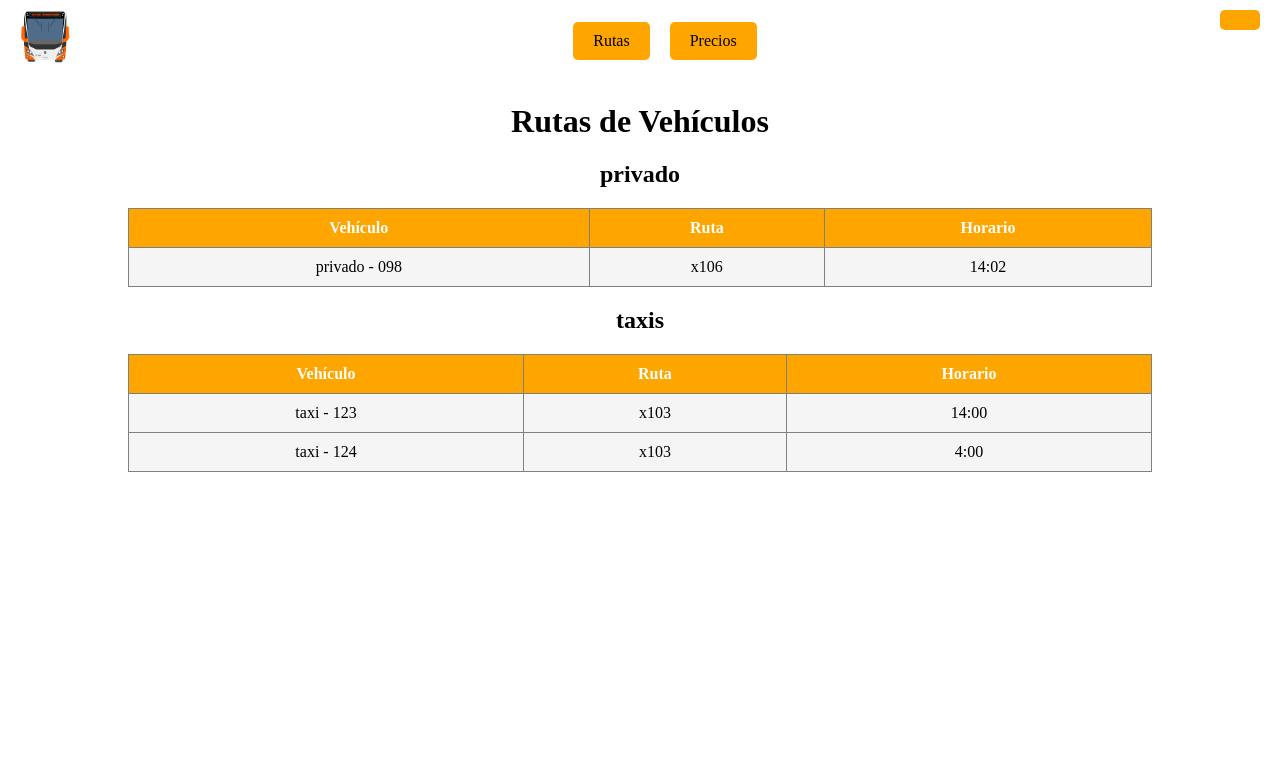
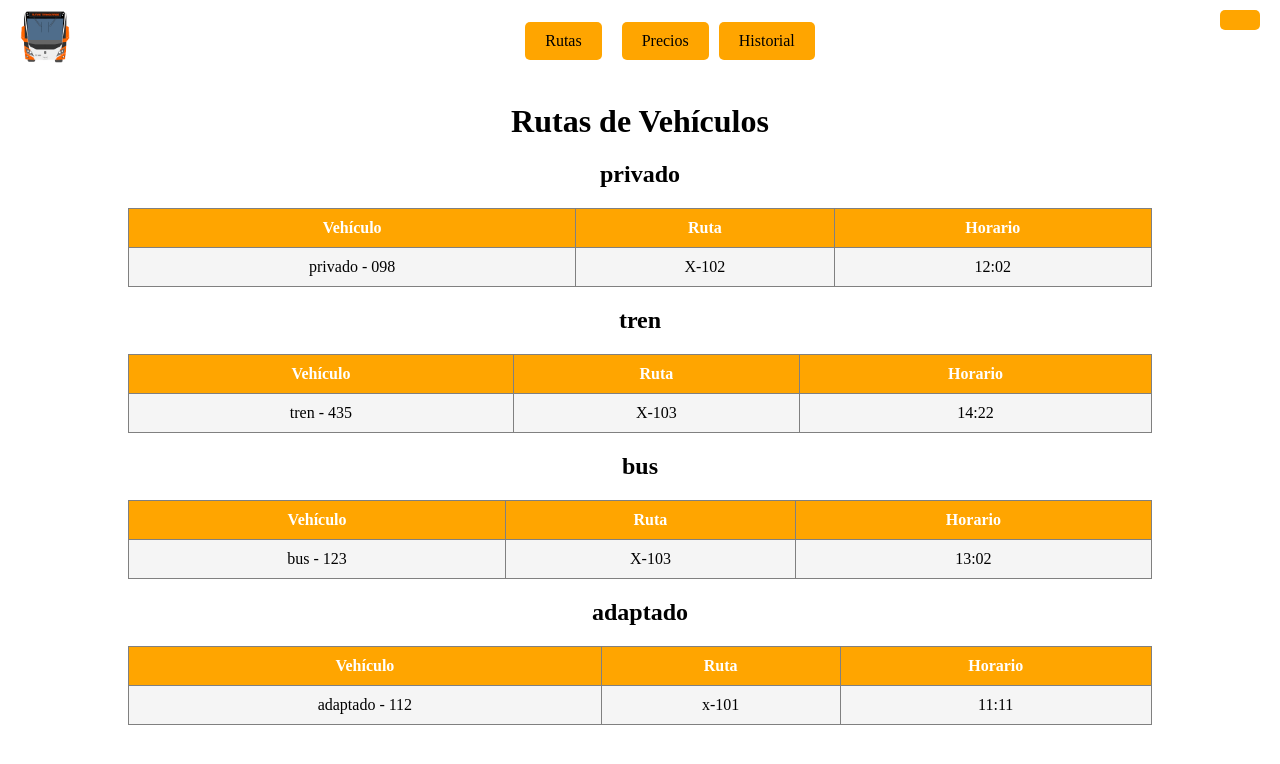
Before and after one commit to BRNDLD/DS_PublicTransitAgency, a FastAPI app: page /usuario/rutas in a window 1280 px wide. Shown: the top 764 px of the page. Run offline with FastAPI, Linux system fonts and the light colour scheme.

Commit message:
MSpasajeros-Precios

```diff
--- /dev/null
+++ b/data/precios.json
@@ -0,0 +1 @@
+{"1": {"id": 1, "tipo": "privado", "placa_vehiculo": "098", "horario": "14:02", "vehiculo": "privado - 098", "ruta": "x106", "precio": 12.0}}
--- a/data/programacion.json
+++ b/data/programacion.json
@@ -1,26 +1,34 @@
 [
     {
         "id": 1,
-        "tipo": "privado",
-        "placa_vehiculo": "098",
-        "horario": "14:02",
-        "vehiculo": "privado - 098",
-        "ruta": "x106"
-    },
-    {
-        "id": 2,
-        "tipo": "taxis",
+        "tipo": "bus",
         "placa_vehiculo": "123",
-        "horario": "14:00",
-        "vehiculo": "taxi - 123",
-        "ruta": "x103"
+        "horario": "13:02",
+        "ruta": "X-103",
+        "vehiculo": "bus - 123"
     },
     {
         "id": 3,
-        "tipo": "taxis",
-        "placa_vehiculo": "124",
-        "horario": "4:00",
-        "vehiculo": "taxi - 124",
-        "ruta": "x103"
+        "tipo": "privado",
+        "placa_vehiculo": "098",
+        "horario": "12:02",
+        "ruta": "X-102",
+        "vehiculo": "privado - 098"
+    },
+    {
+        "id": 4,
+        "tipo": "adaptado",
+        "placa_vehiculo": "112",
+        "horario": "11:11",
+        "ruta": "x-101",
+        "vehiculo": "adaptado - 112"
+    },
+    {
+        "id": 4,
+        "tipo": "tren",
+        "placa_vehiculo": "435",
+        "horario": "14:22",
+        "ruta": "X-103",
+        "vehiculo": "tren - 435"
     }
 ]
--- a/main.py
+++ b/main.py
@@ -1,4 +1,5 @@
 import os, json, uvicorn
+from fastapi.responses import RedirectResponse
 from fastapi import FastAPI, Request, Form
 from fastapi.templating import Jinja2Templates
 from fastapi.staticfiles import StaticFiles
@@ -9,7 +10,7 @@ from logic.MSpasajeros import PasajeroController
 app = FastAPI()
 templates = Jinja2Templates(directory="templates")
 
-pasajero_controller = PasajeroController("data/users.json", "data/historial.json")
+pasajero_controller = PasajeroController("data/users.json", "data/historial.json", "data/precios.json")
 
 # Leer el archivo programacion.json
 with open("data/programacion.json", "r") as json_file:
@@ -84,6 +85,29 @@ async def rutas(request: Request):
     tipos_de_vehiculos = set(item["tipo"] for item in programacion)
     return templates.TemplateResponse("rutas.html", {"request": request, "programacion": programacion, "tipos_de_vehiculos": tipos_de_vehiculos})
 
+# Nueva ruta para la modificación de precios
+@app.get("/admin/modificarPrecios", response_model=dict)
+async def modificarPrecios(request: Request):
+    return templates.TemplateResponse("modificarPrecios.html", {"request": request, "programacion": programacion, "pasajero_controller": pasajero_controller, "precios_data": pasajero_controller.precios_data})
+
+@app.post("/admin/modificarPrecios")
+async def modificar_precios(request: Request, precio: float = Form(...)):
+    return templates.TemplateResponse("modificarPrecios.html", {"request": request, "programacion": programacion, "pasajero_controller": pasajero_controller, "precios_data": pasajero_controller.precios_data})
+
+@app.post("/admin/modificarPrecios/{programacion_id}")
+async def guardar_precio(request: Request, programacion_id: int, precio: float = Form(...)):
+    global programacion
+    programacion_item = next((item for item in programacion if item["id"] == programacion_id), None)
+    if not programacion_item:
+        raise HTTPException(status_code=404, detail="Programación no encontrada")
+    pasajero_controller.set_precio_by_id(programacion_id, precio, programacion_item)
+    return RedirectResponse(url="/admin/modificarPrecios")
+
+@app.get("/admin/modificarPrecios/{programacion_id}/eliminar")
+async def eliminar_precio(request: Request, programacion_id: int):
+    pasajero_controller.delete_precio_by_id(programacion_id)
+    return RedirectResponse(url="/admin/modificarPrecios")
+
 @app.get("/about")
 async def about(request: Request):
     return templates.TemplateResponse("about.html", {"request": request})
--- a/templates/pagos.html
+++ /dev/null
@@ -1,4 +0,0 @@
-{% extends "panelAdmin.html" %}
-{% block content %}
-
-{% endblock %}
--- a/templates/panelAdmin.html
+++ b/templates/panelAdmin.html
@@ -101,15 +101,14 @@
         </h1>
         <div class="buttons">
             <a href="" class="button">Modificar Rutas</a>
-            <a href="" class="button">Modificar Precios</a>
+            <a href="{{ url_for('modificarPrecios') }}" class="button">Modificar Precios</a>
             <a href="https://ptamantenimiento.onrender.com/" class="button">Estado de Vehículos</a>
+            <a href="{{ url_for('pasajeros') }}" class="button">Lista de Usuarios</a>
         </div>
         <div class="user-info">
             <div class="dropdown">
                 <button class="dropdown-button">{{ admin_name }}</button>
                 <div class="dropdown-content">
-                    <a href="" class="dropdown-button">Perfil</a>
-                    <a href="{{ url_for('pasajeros') }}" class="dropdown-button">Lista de Usuarios</a>
                     <a href="{{ url_for('login') }}" class="dropdown-button logout-button">Cerrar Sesión</a>
                 </div>
             </div>
--- a/templates/panelUsuario.html
+++ b/templates/panelUsuario.html
@@ -102,12 +102,12 @@
         <div class="buttons">
             <a href="{{ url_for('rutas') }}" class="button">Rutas</a>
             <a href="" class="button">Precios</a>
+            <a href="" class="dropdown-button">Historial</a>
         </div>
         <div class="user-info">
             <div class="dropdown">
                 <button class="dropdown-button">{{ user_name }}</button>
                 <div class="dropdown-content">
-                    <a href="" class="dropdown-button">Perfil</a>
                     <a href="{{ url_for('login') }}" class="dropdown-button logout-button">Cerrar Sesión</a>
                 </div>
             </div>
--- a/templates/pasajeros.html
+++ b/templates/pasajeros.html
@@ -20,9 +20,12 @@
     .historial-table {
         display: none;
     }
+    h2 {
+            text-align: center;
+        }
 </style>
 
-<h2>Lista de Usuarios</h2>
+<h2 style="color: orange;">Lista de Usuarios</h2>
 <table border="1">
     <tr>
         <th>Nombre de Usuario</th>
```
Also changed, not shown: logic/MSpasajeros.py (+34 -3 lines), templates/modificarPrecios.html (added, +87 -0 lines).
